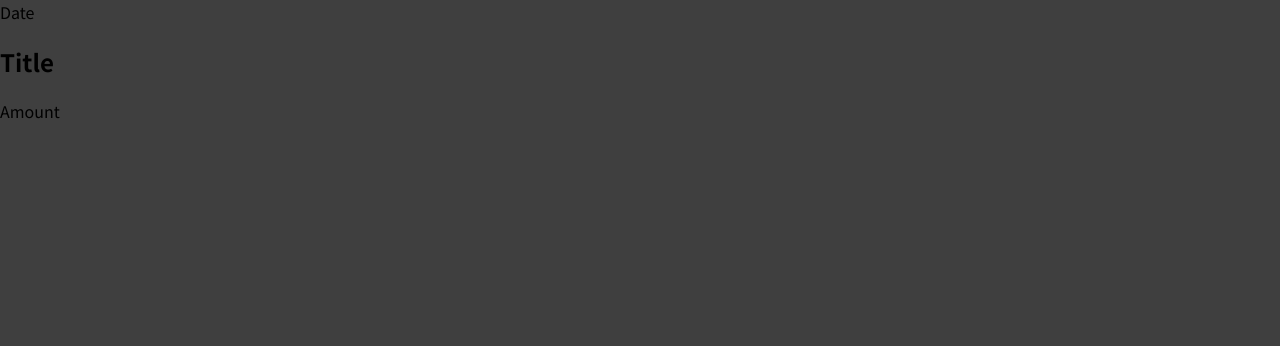
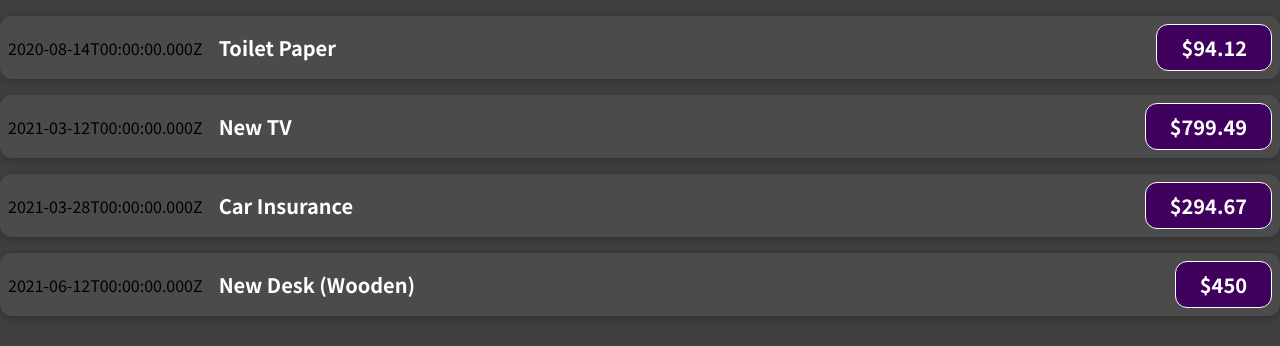
Before and after one commit to eudeamonism/ReactStarter2023, a JavaScript app: page / in a window 1280 px wide. Shown: the top 346 px of the page. Built offline with nearby package versions, Linux system fonts and the light colour scheme.

Commit message:
PROPS, add to component receiving

```diff
--- a/src/App.js
+++ b/src/App.js
@@ -1,9 +1,50 @@
 import ExpenseItem from './components/ExpenseItem';
 
 function App() {
+	const expenses = [
+		{
+			id: 'e1',
+			title: 'Toilet Paper',
+			amount: 94.12,
+			date: new Date(2020, 7, 14),
+		},
+		{ id: 'e2', title: 'New TV', amount: 799.49, date: new Date(2021, 2, 12) },
+		{
+			id: 'e3',
+			title: 'Car Insurance',
+			amount: 294.67,
+			date: new Date(2021, 2, 28),
+		},
+		{
+			id: 'e4',
+			title: 'New Desk (Wooden)',
+			amount: 450,
+			date: new Date(2021, 5, 12),
+		},
+	];
+
 	return (
 		<div>
-			<ExpenseItem />
+			<ExpenseItem
+				title={expenses[0].title}
+				amount={expenses[0].amount}
+				date={expenses[0].date}
+			></ExpenseItem>
+			<ExpenseItem
+				title={expenses[1].title}
+				amount={expenses[1].amount}
+				date={expenses[1].date}
+			></ExpenseItem>
+			<ExpenseItem
+				title={expenses[2].title}
+				amount={expenses[2].amount}
+				date={expenses[2].date}
+			></ExpenseItem>
+			<ExpenseItem
+				title={expenses[3].title}
+				amount={expenses[3].amount}
+				date={expenses[3].date}
+			></ExpenseItem>
 		</div>
 	);
 }
--- /dev/null
+++ b/src/components/ExpenseItem.css
@@ -0,0 +1,56 @@
+.expense-item {
+  display: flex;
+  justify-content: space-between;
+  align-items: center;
+  box-shadow: 0 2px 8px rgba(0, 0, 0, 0.25);
+  padding: 0.5rem;
+  margin: 1rem 0;
+  border-radius: 12px;
+  background-color: #4b4b4b;
+}
+
+.expense-item__description {
+  display: flex;
+  flex-direction: column;
+  gap: 1rem;
+  align-items: flex-end;
+  flex-flow: column-reverse;
+  justify-content: flex-start;
+  flex: 1;
+}
+
+.expense-item h2 {
+  color: #3a3a3a;
+  font-size: 1rem;
+  flex: 1;
+  margin: 0 1rem;
+  color: white;
+}
+
+.expense-item__price {
+  font-size: 1rem;
+  font-weight: bold;
+  color: white;
+  background-color: #40005d;
+  border: 1px solid white;
+  padding: 0.5rem;
+  border-radius: 12px;
+}
+
+@media (min-width: 580px) {
+  .expense-item__description {
+    flex-direction: row;
+    align-items: center;
+    justify-content: flex-start;
+    flex: 1;
+  }
+
+  .expense-item__description h2 {
+    font-size: 1.25rem;
+  }
+
+  .expense-item__price {
+    font-size: 1.25rem;
+    padding: 0.5rem 1.5rem;
+  }
+}
--- a/src/components/ExpenseItem.js
+++ b/src/components/ExpenseItem.js
@@ -1,10 +1,12 @@
-function ExpenseItem() {
+import './ExpenseItem.css';
+
+function ExpenseItem(props) {
 	return (
-		<div>
-			<div>Date</div>
-			<div>
-				<h2>Title</h2>
-				<div>Amount</div>
+		<div className="expense-item">
+			<div>{props.date.toISOString()}</div>
+			<div className="expense-item__description">
+				<h2>{props.title}</h2>
+				<div className="expense-item__price">${props.amount}</div>
 			</div>
 		</div>
 	);
```
